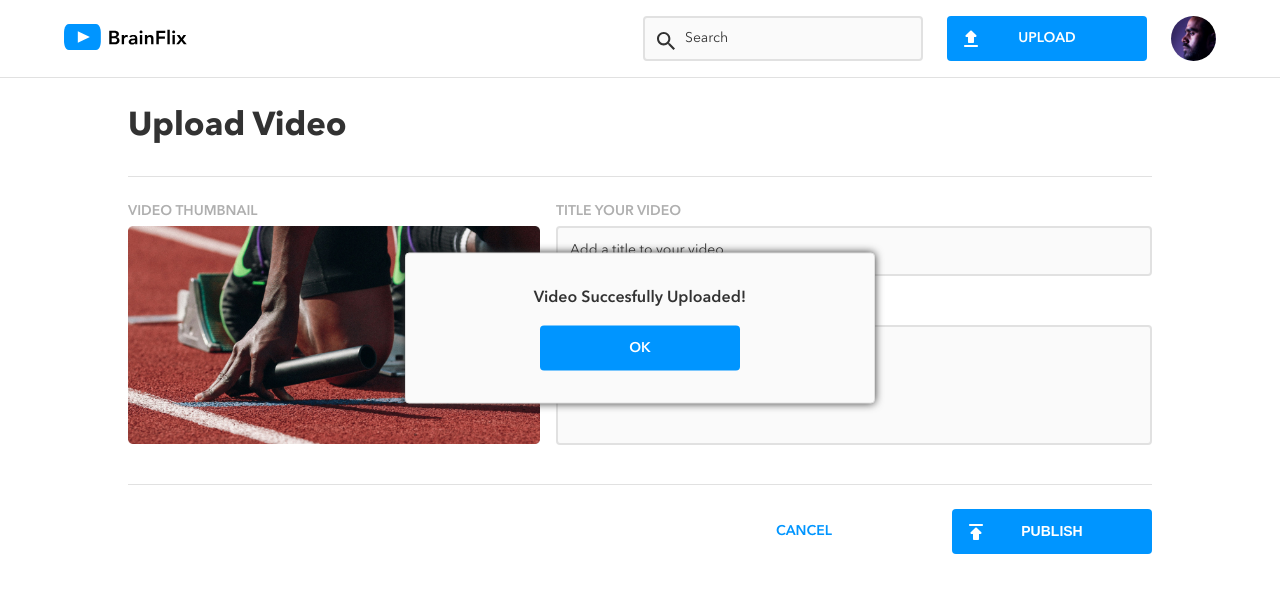
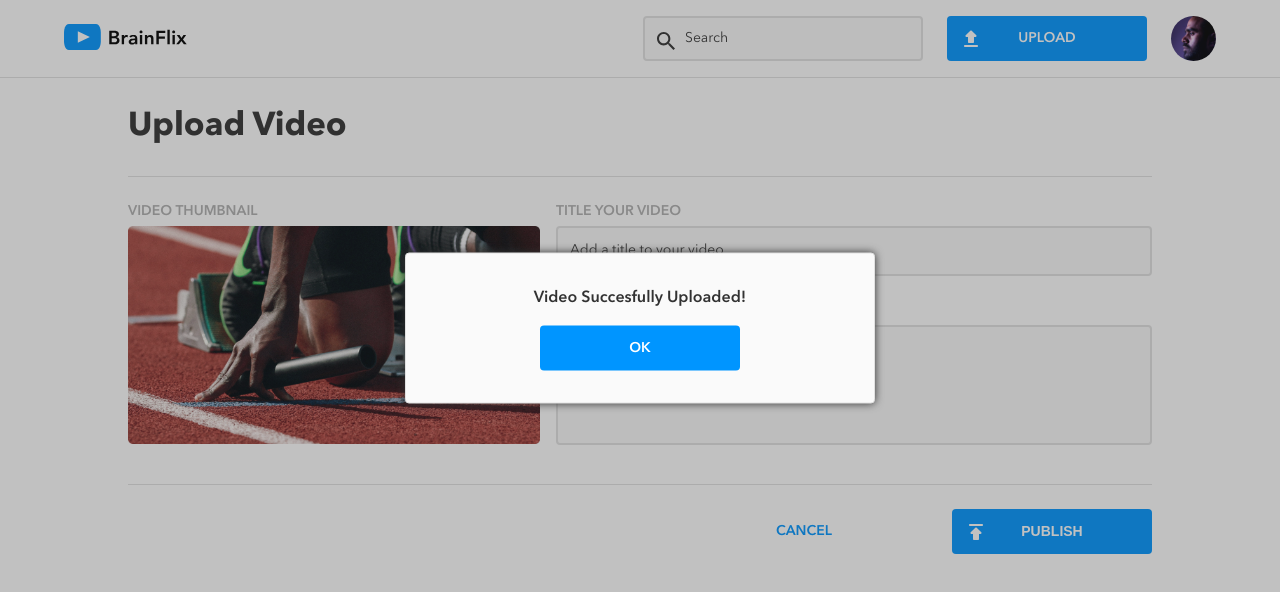
Before and after one commit to emilyjanedev/emily-schur-brainflix, a React (Vite) app: page /upload in a window 1280 px wide. Both pictures are taken after typing "Sample", "Sample" into the empty fields and a click on the button "PUBLISH". Shown: the top 592 px of the page. Built offline with nearby package versions, Linux system fonts and the light colour scheme; no server answers.

Commit message:
Add UploadSucessPopup screen

```diff
--- a/src/components/UploadSuccessPopup/UploadSuccessPopup.jsx
+++ b/src/components/UploadSuccessPopup/UploadSuccessPopup.jsx
@@ -3,6 +3,7 @@ import { Link } from "react-router-dom";
 
 function UploadSuccessPopup() {
   return (
+    <>
       <article className="upload-success-popup">
         <h2 className="upload-success-popup__title">
           Video Succesfully Uploaded!
@@ -11,6 +12,8 @@ function UploadSuccessPopup() {
           OK
         </Link>
       </article>
+      <div className="upload-success-popup__screen"></div>
+    </>
   );
 }
 
--- a/src/components/UploadSuccessPopup/UploadSuccessPopup.scss
+++ b/src/components/UploadSuccessPopup/UploadSuccessPopup.scss
@@ -15,6 +15,7 @@
   gap: 1rem;
   align-content: center;
   position: absolute;
+  z-index: 2;
   transform: translate(-50%, -50%);
   top: 50%;
   left: 50%;
@@ -30,4 +31,16 @@
   &__link {
     @include button;
   }
+
+  &__screen {
+    content: "";
+    background-color: $primary-dark;
+    opacity: 30%;
+    width: 100vw;
+    height: 100vh;
+    position: fixed;
+    z-index: 1;
+    top: 0;
+    bottom: 0;
+  }
 }
--- a/src/components/VideoUploadForm/VideoUploadForm.jsx
+++ b/src/components/VideoUploadForm/VideoUploadForm.jsx
@@ -19,11 +19,11 @@ function VideoUploadForm() {
   };
 
   const isVideoTitleValid = () => {
-    return videoTitle.length > 2 && videoTitle.length < 101;
+    return videoTitle.length > 1 && videoTitle.length < 101;
   };
 
   const isVideoDescriptionValid = () => {
-    return videoDescription.length > 2 && videoDescription.length < 101;
+    return videoDescription.length > 1 && videoDescription.length < 101;
   };
 
   const isFormValid = () => {
@@ -100,7 +100,7 @@ function VideoUploadForm() {
             />
             {titleErrorPresent ? (
               <p className="video-upload-form__error-message">
-                Title must be between 1-100 characters.
+                Title must be between 2-100 characters.
               </p>
             ) : (
               <></>
@@ -125,7 +125,7 @@ function VideoUploadForm() {
             ></textarea>
             {descriptionErrorPresent ? (
               <p className="video-upload-form__error-message">
-                Description must be between 1-5000 characters.
+                Description must be between 2-5000 characters.
               </p>
             ) : (
               <></>
```
Lines whose indentation alone changed are shown as unchanged.
